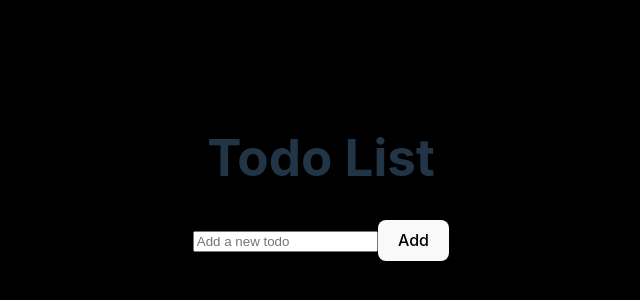
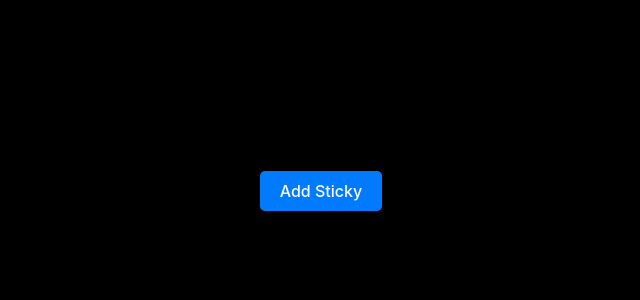
Before and after one commit to React-Vite-Ragul-and-Team/TO-DO, a React (Vite) app: page /dashboard in a window 1280 px wide. Shown: the part 214-514 px from the top of the page, without its empty margins (319-959 px from the left). Built offline with nearby package versions, Linux system fonts and the light colour scheme.

Commit message:
my second commit

```diff
--- a/src/Dashboard.jsx
+++ b/src/Dashboard.jsx
@@ -1,73 +1,74 @@
-import React, { useState } from 'react';
+import React, { useState, useEffect } from 'react';
+import './DashboardStyle.css'
 
 function Dashboard() {
-  const [todos, setTodos] = useState([]);
-  const [input, setInput] = useState('');
-  const [editingIndex, setEditingIndex] = useState(-1);
+  const [notes, setNotes] = useState([]);
+  const containerElement = document.getElementById('container');
 
-  const addTodo = () => {
-    if (input.trim() !== '') {
-      if (editingIndex === -1) {
-        setTodos([...todos, { text: input, completed: false }]);
-      } else {
-        const updatedTodos = [...todos];
-        updatedTodos[editingIndex] = { text: input, completed: false };
-        setTodos(updatedTodos);
-        setEditingIndex(-1);
-      }
-      setInput('');
-    }
+  useEffect(() => {
+    const storedNotes = getAppStorage();
+    setNotes(storedNotes);
+  }, []);
+
+  const getAppStorage = () => {
+    return JSON.parse(localStorage.getItem('abdur_app') || '[]');
   };
 
-  const removeTodo = (index) => {
-    const updatedTodos = todos.filter((_, i) => i !== index);
-    setTodos(updatedTodos);
+  const createTextElement = (id, content) => {
+    const updatesticky = (id, name) => {
+      const updatedNotes = notes.map((note) =>
+        note.id === id ? { ...note, name } : note
+      );
+      setNotes(updatedNotes);
+      saveNote(updatedNotes);
+    };
+
+    const deleteNotes = (id) => {
+      const updatedNotes = notes.filter((note) => note.id !== id);
+      setNotes(updatedNotes);
+      saveNote(updatedNotes);
+    };
+
+    return (
+      <textarea
+        className="sticky"
+        value={content}
+        placeholder="Enter Your Notes"
+        onChange={(e) => updatesticky(id, e.target.value)}
+        onDoubleClick={() => {
+          const check = window.confirm('Are You Sure to Delete ?');
+          if (check) {
+            deleteNotes(id);
+          }
+        }}
+      />
+    );
   };
 
-  const editTodo = (index) => {
-    const todoToEdit = todos[index];
-    setInput(todoToEdit.text);
-    setEditingIndex(index);
+  const saveNote = (updatedNotes) => {
+    localStorage.setItem('abdur_app', JSON.stringify(updatedNotes));
   };
 
-  const toggleCompletion = (index) => {
-    const updatedTodos = [...todos];
-    updatedTodos[index].completed = !updatedTodos[index].completed;
-    setTodos(updatedTodos);
+  const addsticky = () => {
+    const newNote = {
+      id: Math.floor(Math.random() * 1000000),
+      name: '',
+    };
+    const updatedNotes = [...notes, newNote];
+    setNotes(updatedNotes);
+    saveNote(updatedNotes);
   };
 
   return (
     <div>
-      <h1>Todo List</h1>
-      <input
-        type="text"
-        placeholder="Add a new todo"
-        value={input}
-        onChange={(e) => setInput(e.target.value)}
-      />
-      <button onClick={addTodo}>
-        {editingIndex === -1 ? 'Add' : 'Update'}
+      {notes.map((note) => (
+        <React.Fragment key={note.id}>
+          {createTextElement(note.id, note.name)}
+        </React.Fragment>
+      ))}
+      <button className="btn-add" onClick={addsticky}>
+        Add Sticky
       </button>
-      <div className="navbar">
-        <ul>
-          {todos.map((todo, index) => (
-            <li key={index}>
-              <span
-                style={{
-                  textDecoration: todo.completed ? 'line-through' : 'none',
-                }}
-              >
-                {todo.text}
-              </span>
-              <button onClick={() => toggleCompletion(index)}>
-                {todo.completed ? 'Undo' : 'Complete'}
-              </button>
-              <button onClick={() => editTodo(index)}>Edit</button>
-              <button onClick={() => removeTodo(index)}>Delete</button>
-            </li>
-          ))}
-        </ul>
-      </div>
     </div>
   );
 }
--- a/src/DashboardStyle.css
+++ b/src/DashboardStyle.css
@@ -1,33 +1,75 @@
-/* Add this CSS code to your external CSS file (e.g., styles.css) */
-
-/* ... Previous CSS code ... */
-
-/* Styling for the todo list container */
-.todo-list {
-    float: left; /* Float the container to the left */
-    width: calc(100% - 220px); /* Adjust the width to accommodate the navbar */
-    padding: 20px; /* Add padding for spacing */
+/* Apply a global reset for consistency */
+* {
+    margin: 0;
+    padding: 0;
+    box-sizing: border-box;
   }
 
-  /* Additional styles for list items */
-  .todo-list li {
-    text-align: left; /* Align todo items to the left */
-    margin-bottom: 10px; /* Add spacing between list items */
+  /* Define styles for the dashboard container */
+  #container {
+    display: flex;
+    flex-wrap: wrap;
+    justify-content: center;
   }
 
-  /* ... Previous CSS code ... */
-
-  /* Styling for the left-aligned navbar-like container */
-  .navbar {
-    position: fixed; /* Fixed position to make it static */
-    top: 0; /* Align it to the top of the screen */
-    left: 0; /* Align it to the left side of the screen */
-    width: 200px; /* Adjust the width as needed */
-    height: 100%; /* Cover the entire height of the screen */
-    background-color: #333; /* Background color for the navbar */
-    color: white; /* Text color for the items */
-    padding: 20px; /* Add padding for better spacing */
-    box-shadow: 2px 0 5px rgba(0, 0, 0, 0.2); /* Optional shadow effect */
+  /* Define styles for the sticky notes */
+  textarea.sticky {
+    width: 200px;
+    height: 150px;
+    margin: 10px;
+    padding: 10px;
+    border: 1px solid #ccc;
+    border-radius: 5px;
+    resize: none;
   }
 
-  /* ... Previous CSS code ... */
+  /* Style the "Add Sticky" button */
+  .btn-add {
+    background-color: #007bff;
+    color: #fff;
+    border: none;
+    padding: 10px 20px;
+    margin-top: 10px;
+    border-radius: 5px;
+    cursor: pointer;
+  }
+
+  /* Style the "Add Sticky" button on hover */
+  .btn-add:hover {
+    background-color: #0056b3;
+  }
+
+  /* Style the confirm dialog */
+  .confirm-dialog {
+    background-color: #fff;
+    border: 1px solid #ccc;
+    border-radius: 5px;
+    padding: 10px;
+    position: absolute;
+    top: 50%;
+    left: 50%;
+    transform: translate(-50%, -50%);
+    z-index: 1000;
+  }
+
+  /* Style the confirm dialog buttons */
+  .confirm-buttons {
+    margin-top: 10px;
+    text-align: center;
+  }
+
+  /* Style the confirm dialog button */
+  .confirm-button {
+    background-color: #007bff;
+    color: #fff;
+    border: none;
+    padding: 5px 10px;
+    margin: 0 5px;
+    border-radius: 5px;
+    cursor: pointer;
+  }
+
+  /* Style the confirm dialog button on hover */
+  .confirm-button:hover {
+    background-color: #0056b3;
+  }
```
